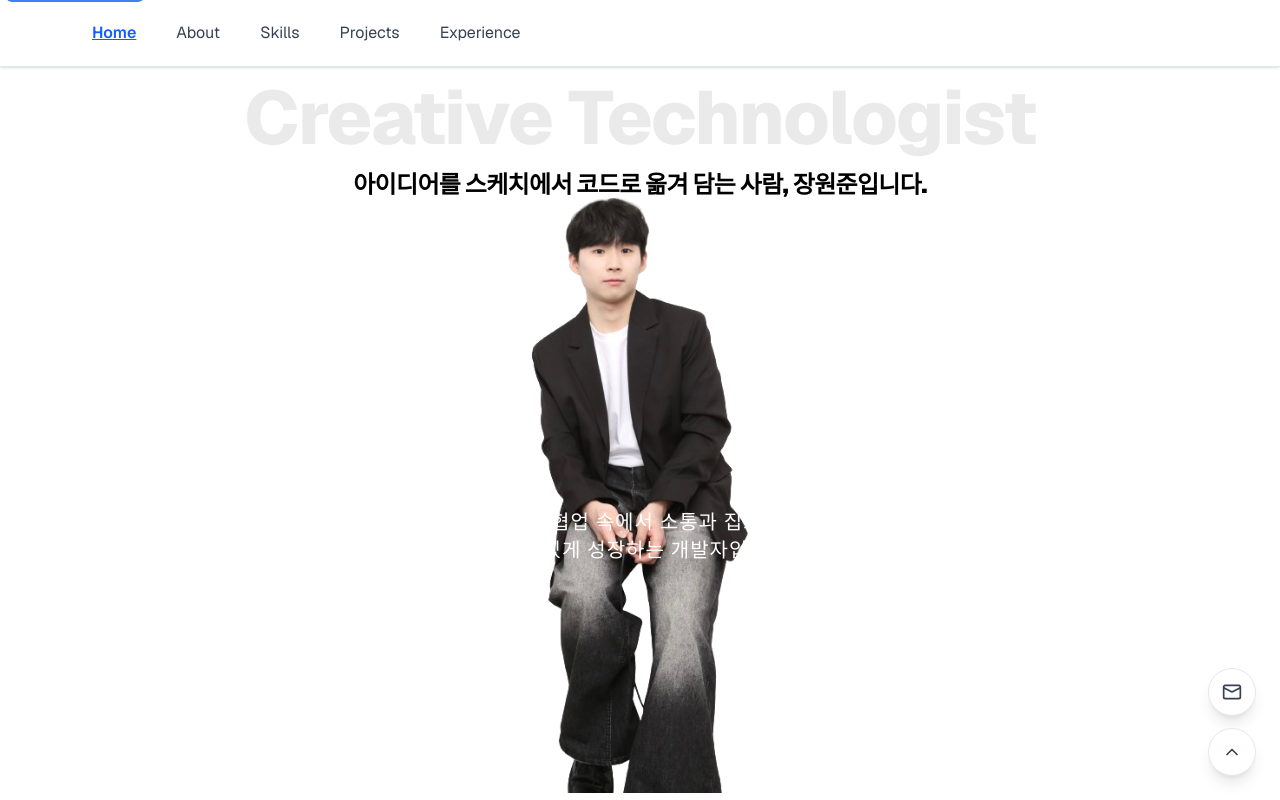
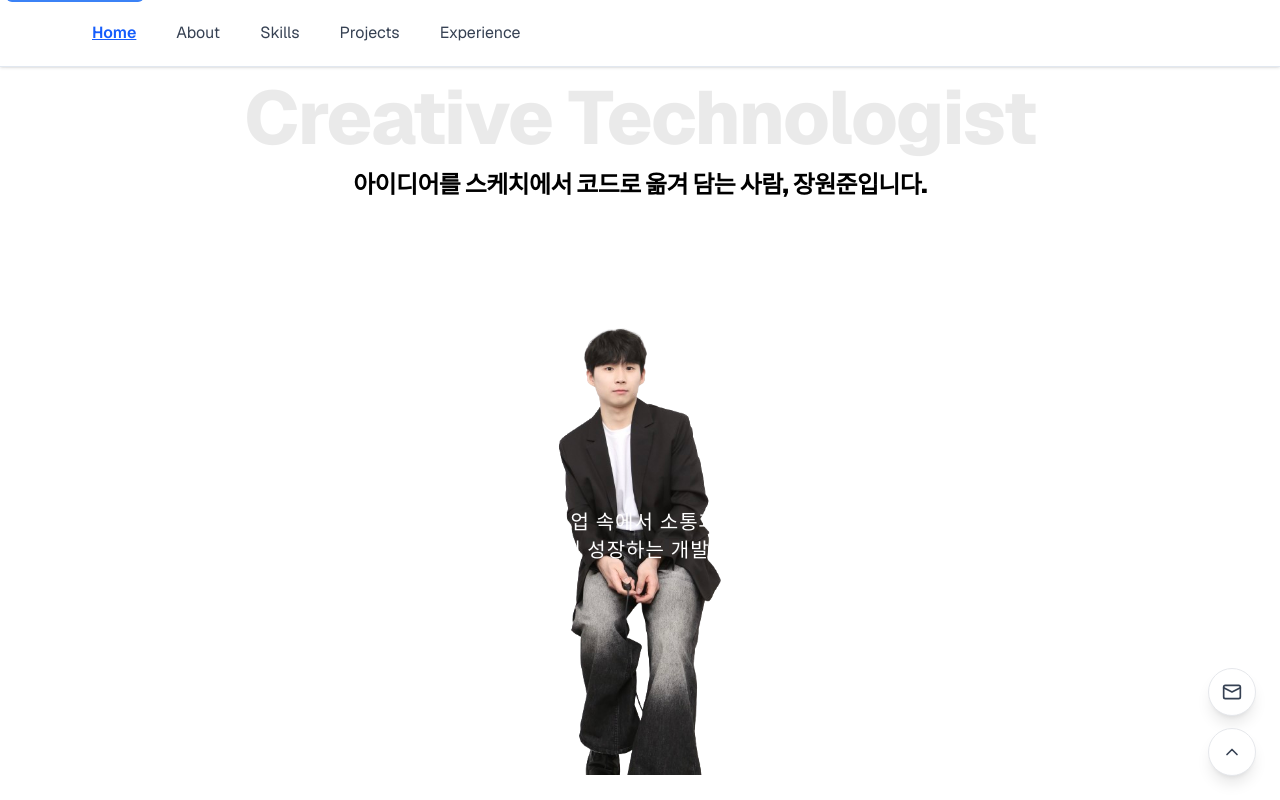
Before and after one commit to jang8163/portfolio, a Next.js app: page / in a window 1280 px wide. Shown: the top 800 px of the page. Built offline with nearby package versions, Linux system fonts and the light colour scheme.

Commit message:
Further reduce Hero background image size from 20% to 15%

```diff
--- a/components/Hero.tsx
+++ b/components/Hero.tsx
@@ -28,7 +28,7 @@ export default function Hero(): React.JSX.Element {
         style={{
           backgroundImage: 'url(/사진-removebg-preview.png)',
           backgroundPosition: 'center 90%',
-          backgroundSize: '20%'
+          backgroundSize: '15%'
         }}
       />
 
```
